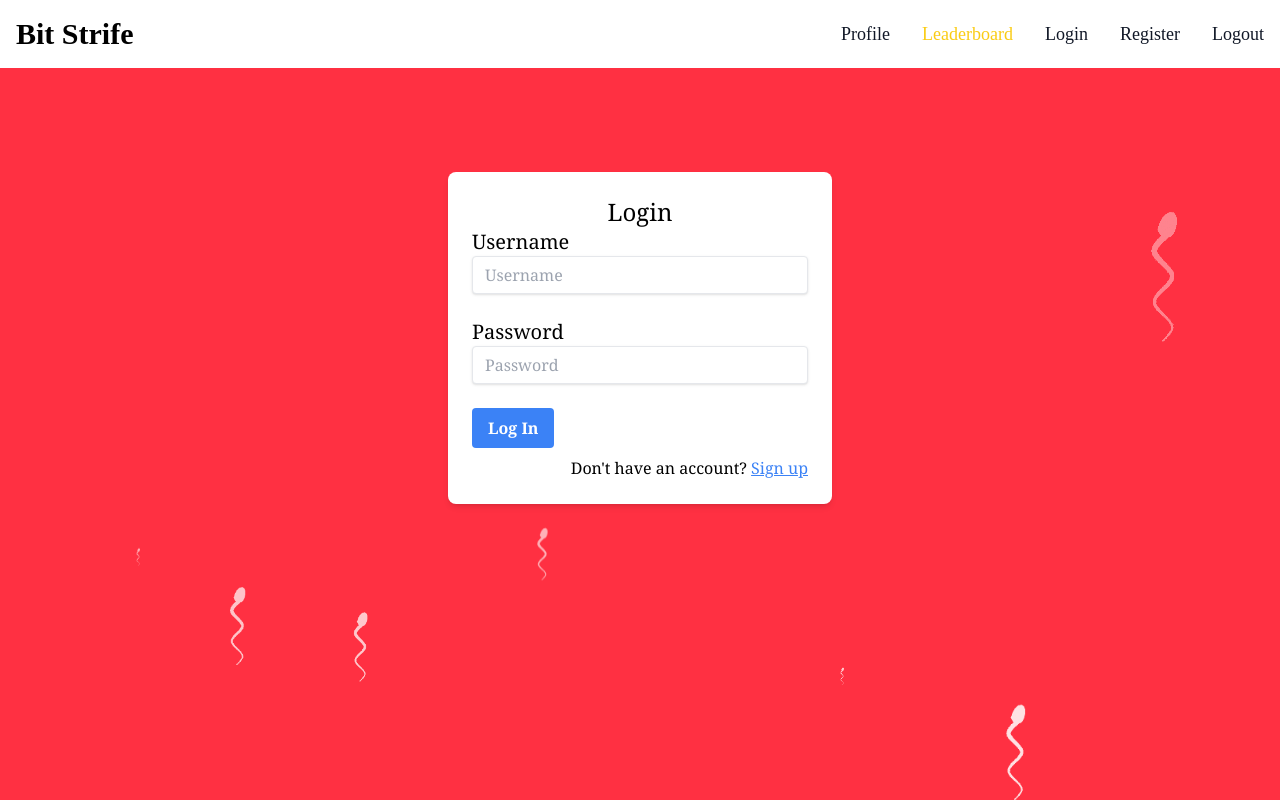
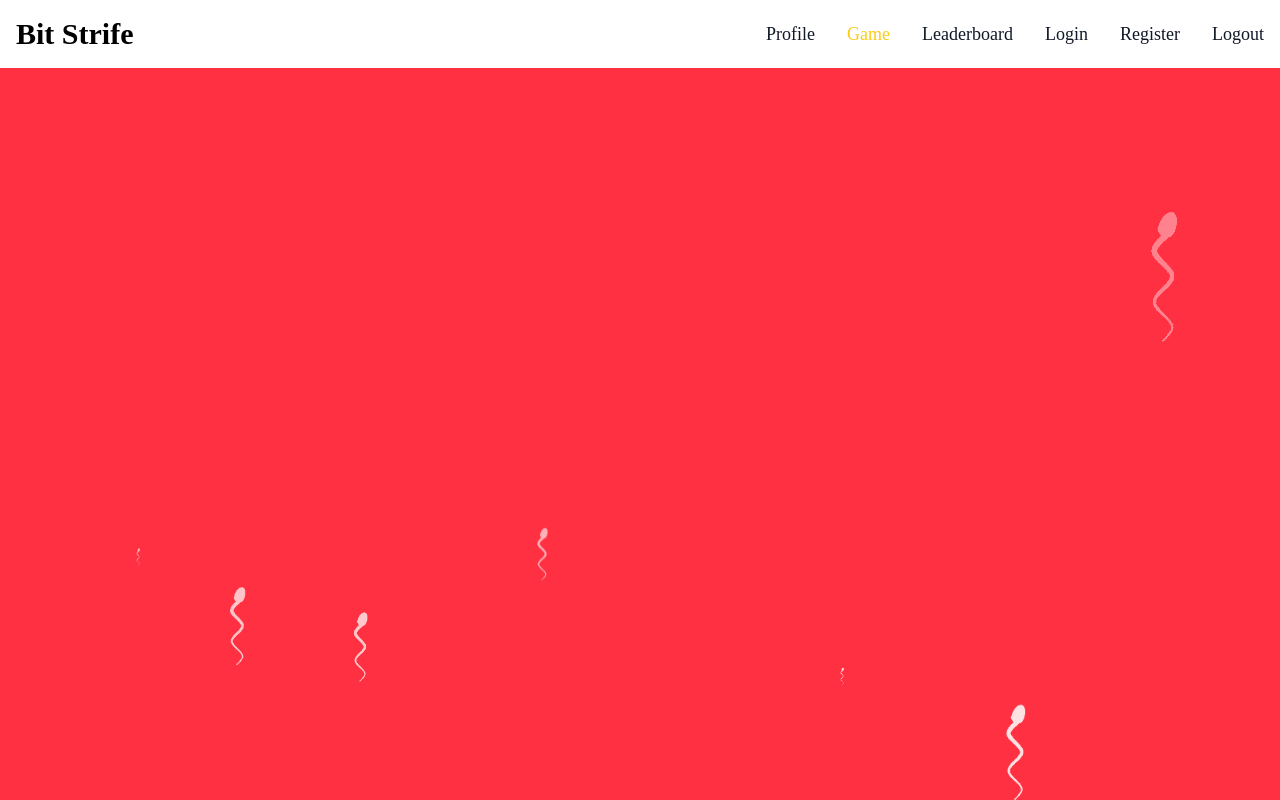
Before and after one commit to Stella-Yampolsky/GiraffeSnakeOtterPenguin_Stellay4_Evanc107_Rachelf94_Jadyl3, a Flask app: page /game in a window 1280 px wide. Run offline with Flask 3, Linux system fonts and the light colour scheme; style sheets or scripts are compiled from the project's sources; some libraries are stand-ins or nearby versions.

```diff
--- /dev/null
+++ b/app/static/css/theme.css
@@ -0,0 +1,5 @@
+@import "tailwindcss";
+
+@theme {
+  --color-dogshit: #E53000;
+}
--- a/app/templates/game.html
+++ b/app/templates/game.html
@@ -43,8 +43,11 @@
                   <a href="/profile" class="block py-2 px-3 text-gray-900 rounded hover:bg-gray-100 md:hover:bg-transparent md:border-0 md:hover:text-yellow-400 md:p-0 dark:text-white md:dark:hover:text-yellow-400  dark:hover:bg-gray-700 dark:hover:text-white md:dark:hover:bg-transparent">Profile</a>
                 </li>
                 <li>
-                  <a href="/leaderboard" class="block py-2 px-3 text-white bg-red-400 rounded md:bg-transparent md:text-yellow-400 md:p-0 dark:text-white md:dark:text-yellow-400">Leaderboard</a>
-                  </li>
+                <a href="/game" class="block py-2 px-3 text-white bg-red-400 rounded md:bg-transparent md:text-yellow-400 md:p-0 dark:text-white md:dark:text-yellow-400">Game</a>
+                </li>
+                <li>
+                <a href="/leaderboard" class="block py-2 px-3 text-gray-900 rounded hover:bg-gray-100 md:hover:bg-transparent md:border-0 md:hover:text-yellow-400 md:p-0 dark:text-white md:dark:hover:text-yellow-400  dark:hover:bg-gray-700 dark:hover:text-white md:dark:hover:bg-transparent">Leaderboard</a>
+                </li>
                 <li>
                 <a href="/login" class="block py-2 px-3 text-gray-900 rounded hover:bg-gray-100 md:hover:bg-transparent md:border-0 md:hover:text-yellow-400 md:p-0 dark:text-white md:dark:hover:text-yellow-400  dark:hover:bg-gray-700 dark:hover:text-white md:dark:hover:bg-transparent">Login</a>
                 </li>
@@ -58,21 +61,8 @@
             </div>
         </div>
     </nav>
-    <div class="font-serif flex justify-center mb-6 py-20 mt-6">
-        <form action="{{ url_for('login') }}" method="POST" class="bg-white p-6 rounded-lg shadow-md w-full max-w-sm">
-            <h1 class="text-center text-2xl">Login</h1>
-            <label for="username" class="text-xl" required>Username</label>
-            <input type="text" id="username" name="Username" required  placeholder="Username" class="shadow appearance-none border rounded w-full py-2 px-3 text-gray-700 leading-tight focus:outline-none focus:shadow-outline"><br><br>
-            <label for="password" class="text-xl" required>Password</label>
-            <input type="password" id="password" name="Password" required placeholder="Password" class="shadow appearance-none border rounded w-full py-2 px-3 text-gray-700 leading-tight focus:outline-none focus:shadow-outline"><br><br>
-            <button type="submit" class="bg-blue-500 hover:bg-blue-700 text-white font-bold py-2 px-4 rounded">
-                Log In
-            </button>
-            <p class="text-right text-s pt-2">
-            Don't have an account?
-            <a href="/register" class="text-blue-500 underline">Sign up</a>
-            </p>
-        </form>
+    <div>
+
     </div>
   </body>
 </html>
--- a/app/templates/profile.html
+++ b/app/templates/profile.html
@@ -41,6 +41,9 @@
                       <a href="/profile" class="block py-2 px-3 text-white bg-red-400 rounded md:bg-transparent md:text-yellow-400 md:p-0 dark:text-white md:dark:text-yellow-400">Profile</a>
                     </li>
                     <li>
+                      <li>
+                      <a href="/game" class="block py-2 px-3 text-gray-900 rounded hover:bg-gray-100 md:hover:bg-transparent md:border-0 md:hover:text-yellow-400 md:p-0 dark:text-white md:dark:hover:text-yellow-400  dark:hover:bg-gray-700 dark:hover:text-white md:dark:hover:bg-transparent">Game</a>
+                      </li>
                       <a href="/leaderboard" class="block py-2 px-3 text-gray-900 rounded hover:bg-gray-100 md:hover:bg-transparent md:border-0 md:hover:text-yellow-400 md:p-0 dark:text-white md:dark:hover:text-yellow-400  dark:hover:bg-gray-700 dark:hover:text-white md:dark:hover:bg-transparent">Leaderboard</a>
                       </li>
                     <li>
```
Also changed, not shown: app/templates/home.html (+19 -15 lines), app/templates/leaderboard.html (+3 -16 lines), app/static/css/bg.css (line endings or trailing spaces).
